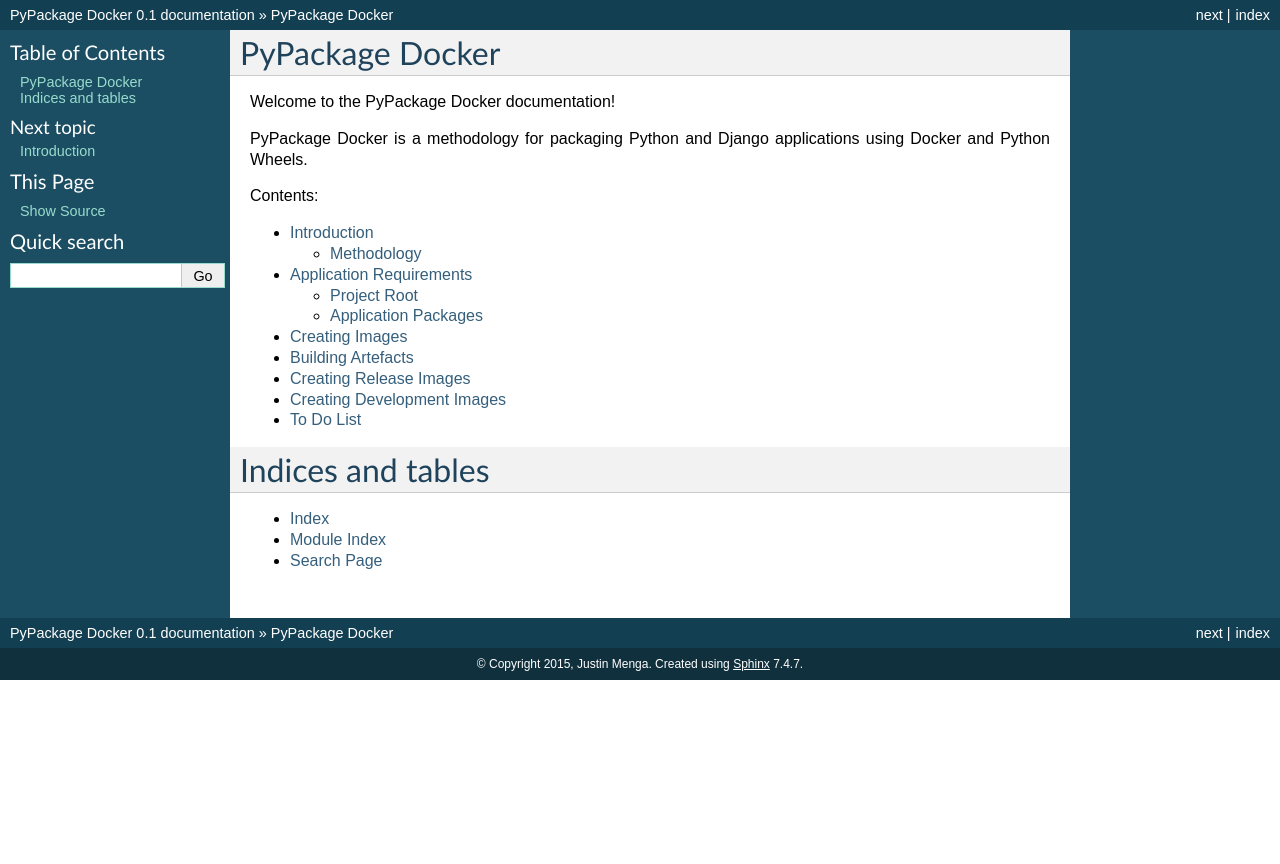
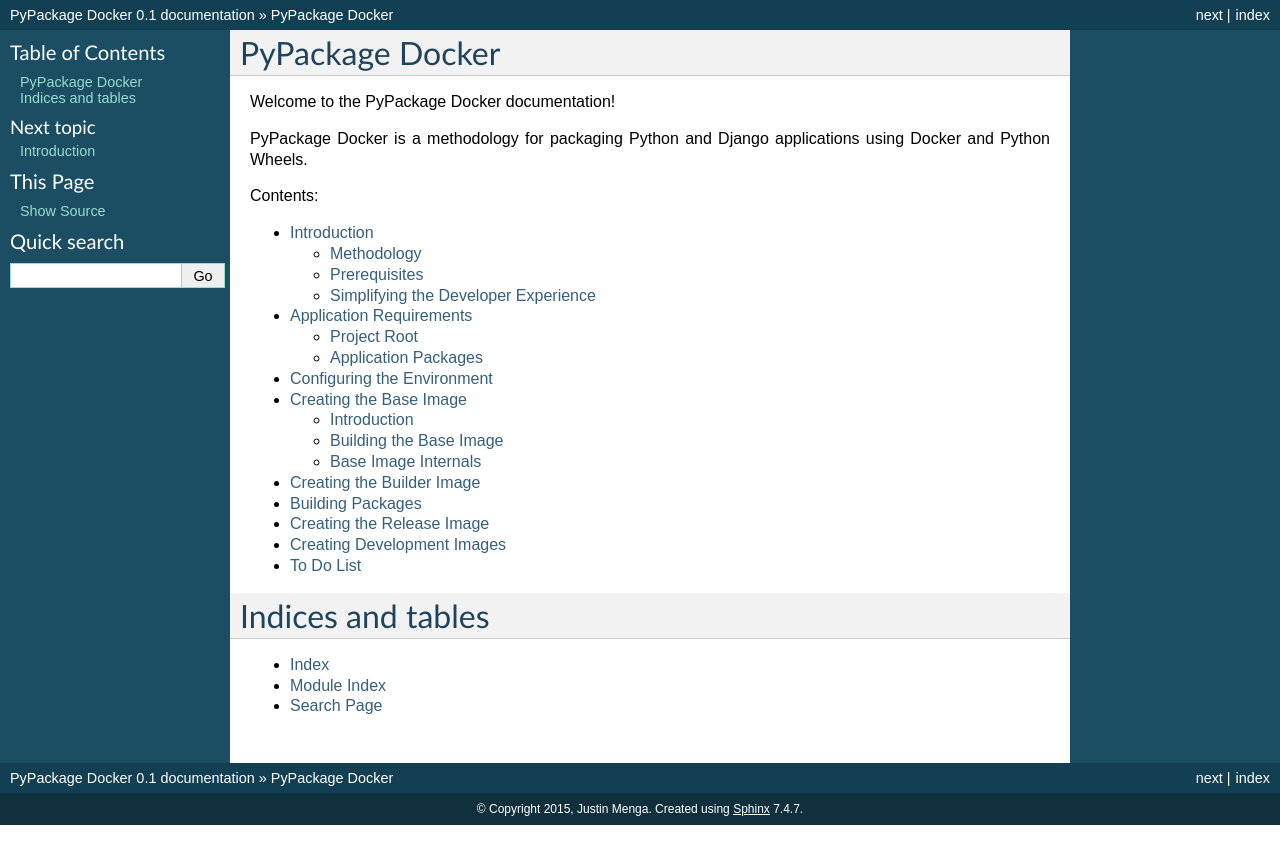
Before and after one commit to cloudhotspot/pypackage-docker, a Sphinx documentation site: the page built from docs/index.rst, in a window 1280 px wide. Shown: the top 864 px of the page. Built offline with Sphinx 7.4.7, drawn with Linux system fonts in a browser that asks for light colours; some of the changed lines change nothing that is shown.

Commit message:
Documentation updates

```diff
--- a/docs/building_artefacts.rst
+++ /dev/null
@@ -1,2 +0,0 @@
-Building Artefacts
-==================
--- /dev/null
+++ b/docs/building_packages.rst
@@ -0,0 +1,2 @@
+Building Packages
+=================
--- /dev/null
+++ b/docs/configuring_environment.rst
@@ -0,0 +1,2 @@
+Configuring the Environment
+---------------------------
--- /dev/null
+++ b/docs/creating_base_images.rst
@@ -0,0 +1,105 @@
+Creating the Base Image
+=======================
+
+Introduction
+------------
+The base image is the foundation for all other images.
+
+This image should include common packages and configuration used for all other images including:
+
+* Builder images
+* Development images
+* Production (Release) images
+
+.. note:: It is quite possible (and probably recommended to reduce complexity) that a base image may span mutiples projects.  Always strive for reusability where possible.
+
+Building the Base Image
+-----------------------
+
+To build the base image, use the ``make image`` command as follows:
+
+``make image docker/base``
+
+The ``docker/base`` argument is the relative path to the folder where the base image Dockerfile is located.  The naming of the ``base`` folder is important as the ``Makefile`` uses this convention to set attach a build context to the base image name.
+
+For example, assuming the following environment configuration:
+
+* REPO_NS = cloudhotspot
+* IMAGE_NAME = sampledjangoapp
+
+Running ``make image docker/base`` will create an image named as follows:
+
+``cloudhotspot/sampledjangoapp-base``
+
+If your base image Dockerfile was located in ``docker/foundation``, then ``make image docker/foundation`` would create the following image:
+
+``cloudhotspot/sampledjangoapp-foundation``
+
+Base Image Internals
+--------------------
+
+The |sample_base_image| in the PyPackage repository is located in the ``docker/base`` folder and includes the following files:
+
+* Dockerfile
+* entrypoint.sh
+
+Dockerfile
+~~~~~~~~~~
+
+The sample Dockerfile for the base image is listed below:
+
+.. code-block:: bash
+
+  FROM ubuntu:trusty
+  MAINTAINER Justin Menga <justin.menga@cloudhotspot.co>
+
+  # Set mirrors to NZ and install common packages
+  RUN sed -i "s/http:\/\/archive./http:\/\/nz.archive./g" /etc/apt/sources.list && \
+      apt-get update && \
+      apt-get install -qyy -o APT::Install-Recommends=false -o APT::Install-Suggests=false python-virtualenv python libffi6 openssl libpython2.7
+
+  # Create virtual environment
+  RUN virtualenv /appenv
+
+  # Upgrade PIP
+  RUN . /appenv/bin/activate; pip install pip==7.1.2
+
+  # Activate the virtual environment
+  ADD entrypoint.sh /usr/local/bin/entrypoint.sh
+  RUN chmod +x /usr/local/bin/entrypoint.sh
+  ENTRYPOINT ["entrypoint.sh"]
+
+
+As you can see, the base image is based from the official Ubuntu Trusty Docker image and includes the following packages:
+
+* python (Python 2.7)
+* python-virtualenv
+* openssl
+* libpython2.7
+* libffi6
+
+The base image also:
+
+* Creates a virtual environment
+* Installs a recent version of PIP in the virtual environment
+* Adds the ``entrypoint.sh`` shell script as the entrypoint for the image (discussed below)
+
+entrypoint.sh
+~~~~~~~~~~~~~
+
+The `entrypoint.sh` shell script is very simple:
+
+.. code-block:: bash
+
+  #!/bin/bash
+  . /appenv/bin/activate
+  exec $@
+
+All this script does is simply activate the virtual environment and then execute any arguments passed to the script.  This leverages the behaviour of Docker entrypoints, where any arguments passed at the end of the ``docker run`` command are passed as arguments to the image entrypoint.  This allows arbitrary commands to be run within the virtual environment, increasing the utility of the image.
+
+.. note:: Using ``exec`` ensures the command executed will run as PID 1 in the Docker container (rather than the bash shell).  This is important for ensuring the container can exit and shutdown cleanly.
+
+
+.. |sample_base_image| html:: raw
+
+  <a href="https://github.com/cloudhotspot/pypackage-docker/tree/master/docker/base" target="_blank">sample base image</a>
--- /dev/null
+++ b/docs/creating_builder_images.rst
@@ -0,0 +1,2 @@
+Creating the Builder Image
+==========================
--- a/docs/creating_images.rst
+++ /dev/null
@@ -1,2 +0,0 @@
-Creating Images
-===============
--- a/docs/creating_release_images.rst
+++ b/docs/creating_release_images.rst
@@ -1,2 +1,2 @@
-Creating Release Images
-=======================
+Creating the Release Image
+==========================
--- a/docs/index.rst
+++ b/docs/index.rst
@@ -17,8 +17,10 @@
 
    introduction
    application_requirements
-   creating_images
-   building_artefacts
+   configuring_environment
+   creating_base_images
+   creating_builder_images
+   building_packages
    creating_release_images
    creating_dev_images
    todo
--- a/docs/introduction.rst
+++ b/docs/introduction.rst
@@ -1,7 +1,31 @@
+.. _Introduction:
+
 Introduction
 ============
 
-
+PyPackage Docker is a tool set for packaging Python and Django applications using Docker and Wheels.
 
 Methodology
 -----------
+
+
+Prerequisites
+-------------
+
+The only requirement is access to a Docker host (either local or remote).
+
+PyPackage Docker has been tested against Docker version 1.8.2.
+
+
+Simplifying the Developer Experience
+------------------------------------
+
+All of the various tasks of building images, building packages and running release and development containers are performed using the ``docker`` command line tool.
+
+The ``docker`` tool generally requires a number of inputs, which make it harder for new users to pick up quickly.
+
+PyPackage Docker includes a |makefile| that simplifies the commands required to execute each of the various tasks to simple ``make`` commands.
+
+.. |makefile| raw:: html
+
+  <a href="https://github.com/cloudhotspot/pypackage-docker/blob/master/Makefile" target="_blank">Makefile</a>
```
